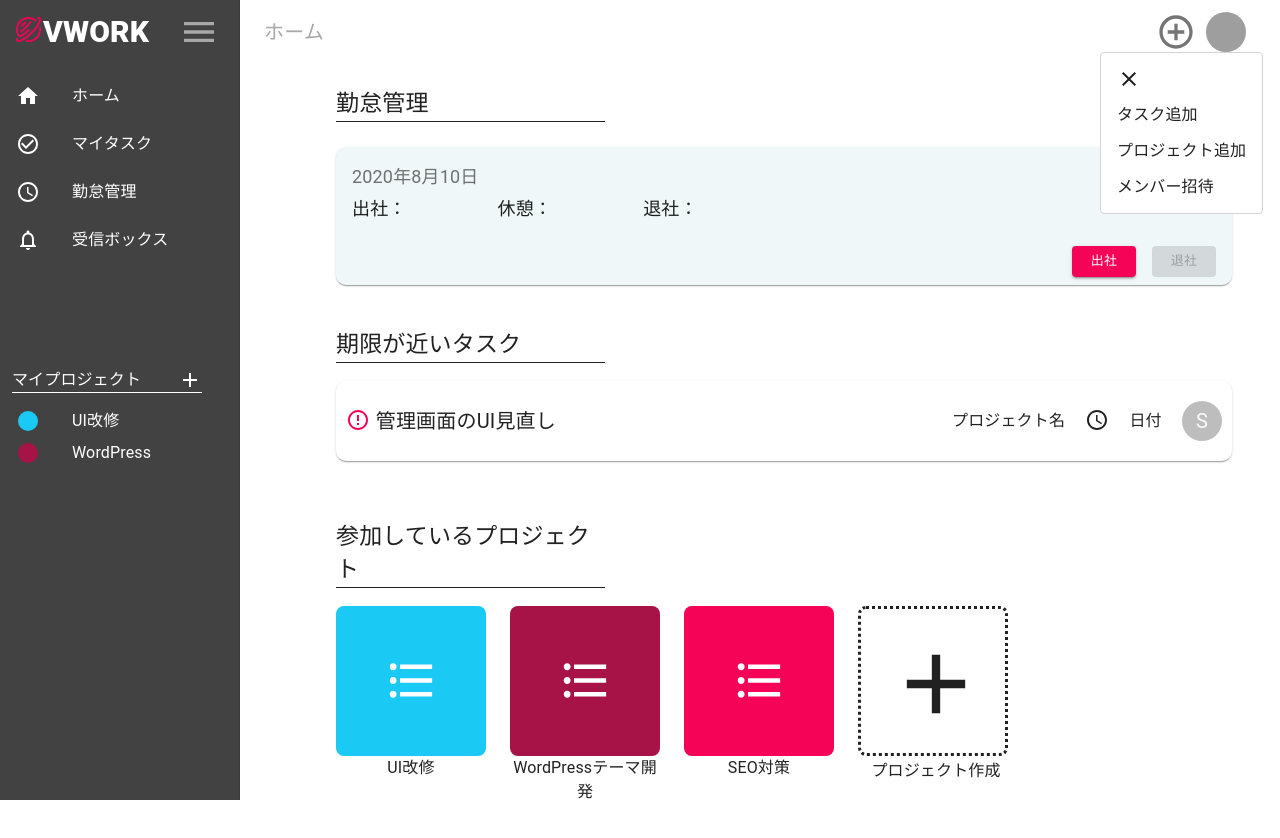
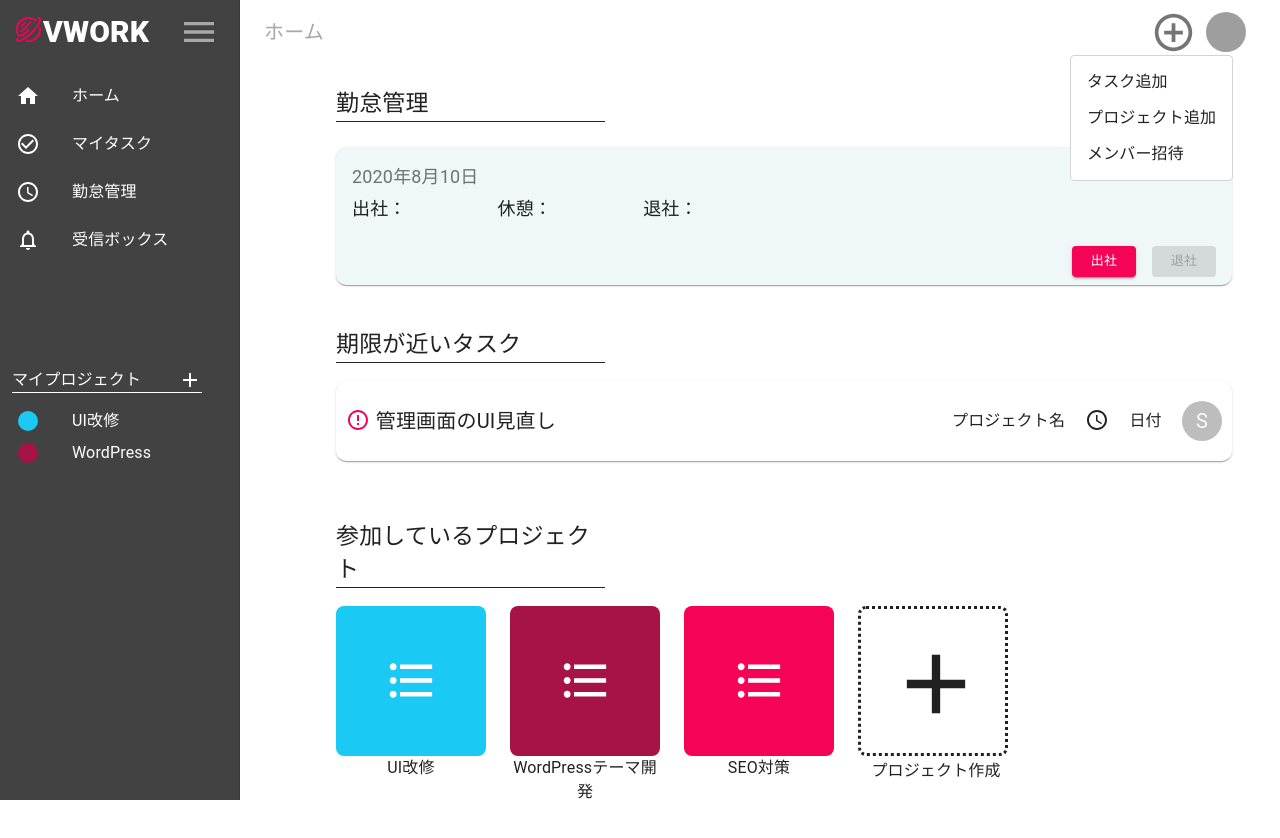
Before and after one commit to Yyusuke27/vwork, a React (Create React App) app in the folder frontend/: page / in a window 1280 px wide. Both pictures are taken after a click on the button 1181 px from the left and 32 px from the top of the page. Shown: the top 838 px of the page. Built offline with nearby package versions, Linux system fonts and the light colour scheme; grey boxes are pictures that could not be loaded.

Commit message:
MainHeaderの2アイコンのリファクタリング。プッシュ時のメニューが表示される位置の変更

```diff
--- a/frontend/src/shared/components/Navigation/MainHeader.tsx
+++ b/frontend/src/shared/components/Navigation/MainHeader.tsx
@@ -60,7 +60,7 @@ const useStyles = makeStyles((theme: Theme) =>
       color: Color.VWORK_GRAY,
     },
     addIcon: {
-      fontSize: 40,
+      fontSize: 45,
     },
     icon: {
       paddingLeft: 0,
@@ -92,7 +92,7 @@ const StyledMenu = withStyles({
     getContentAnchorEl={null}
     anchorOrigin={{
       vertical: "bottom",
-      horizontal: "center",
+      horizontal: "left",
     }}
     transformOrigin={{
       vertical: "top",
@@ -249,10 +249,8 @@ const MainHeader: FC<MainHeaderProps> = ({ title = "" }) => {
         anchorEl={menu}
         keepMounted
         open={Boolean(menu)}
+        onClick={handleClose}
       >
-        <StyledMenuItem>
-          <CloseIcon onClick={handleClose} className={classes.icon} />
-        </StyledMenuItem>
         <Backdrop
           className={classes.backdrop}
           open={openTask}
@@ -307,10 +305,8 @@ const MainHeader: FC<MainHeaderProps> = ({ title = "" }) => {
         anchorEl={AvaterMenu}
         keepMounted
         open={Boolean(AvaterMenu)}
+        onClick={HandleClose}
       >
-        <StyledMenuItem>
-          <CloseIcon onClick={HandleClose} className={classes.icon} />
-        </StyledMenuItem>
         <Backdrop
           className={classes.backdrop}
           open={openProfile}
```
